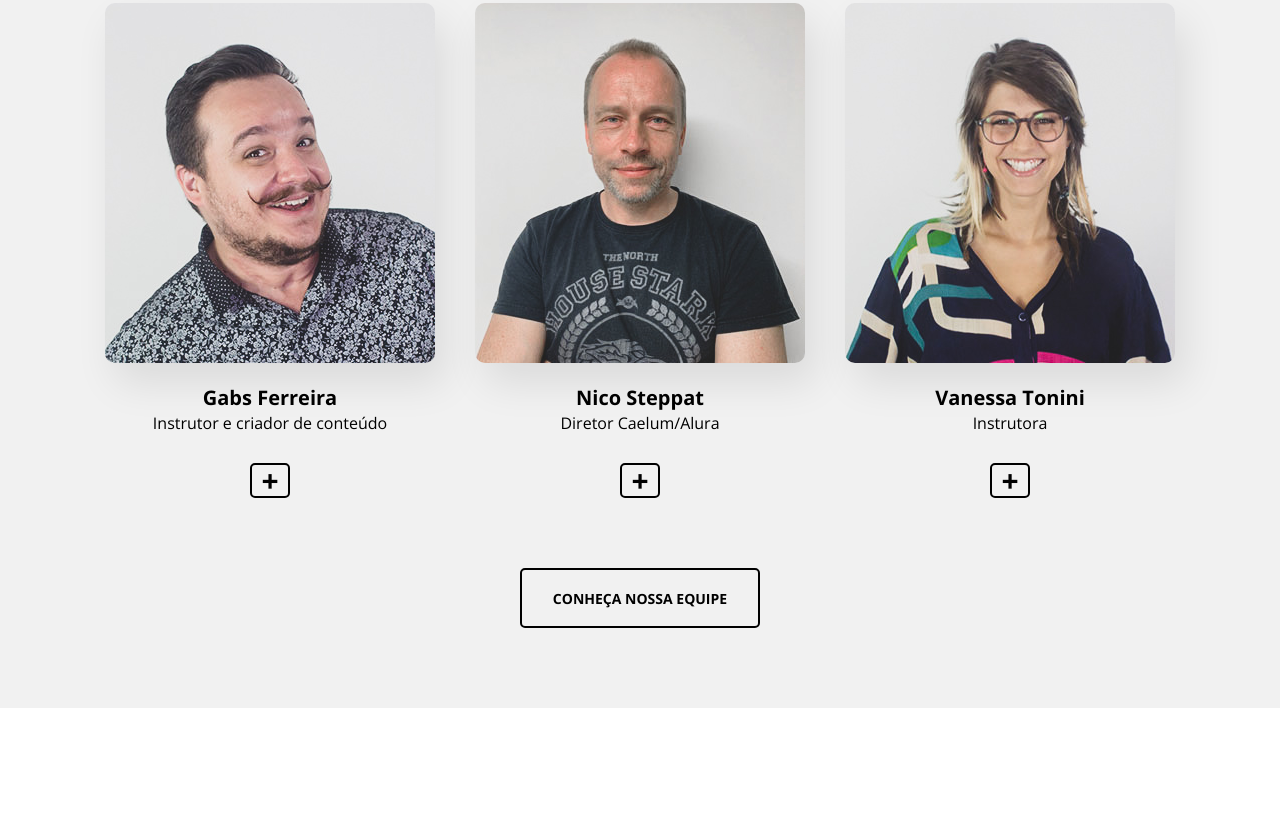
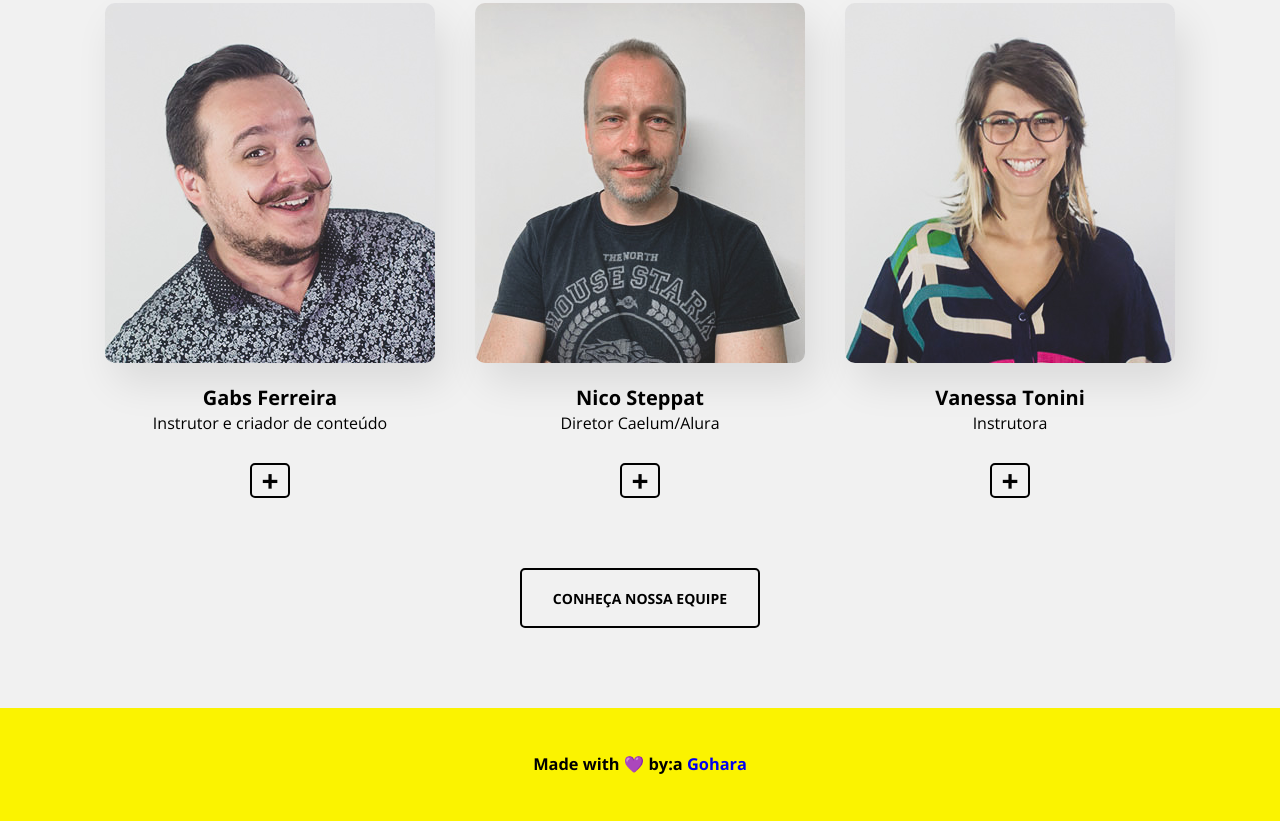
Before and after one commit to GoharaJunior/caelum, a website: page index.html in a window 1280 px wide. Shown: the part 2504-3325 px from the top of the page. Before the commit the page ends 3212 px from the top, so only its background shows below. Drawn offline with nearby package versions, Linux system fonts and the light colour scheme.

Commit message:
Footer finalizado, site finalizado

```diff
--- /dev/null
+++ b/css/SCSS/layouts/_footer.scss
@@ -0,0 +1,11 @@
+footer {
+  text-align: center;
+  background-color: $primary-color;
+  padding: 30px;
+  @include title-micro;
+}
+
+footer img {
+  margin: 0 auto;
+  width: 100px;
+}
--- a/css/SCSS/layouts/_header.scss
+++ b/css/SCSS/layouts/_header.scss
@@ -42,7 +42,6 @@
   z-index: 1;
   @include container-fluid;
 }
-
 .img-menu {
   cursor: pointer;
 }
--- a/index.html
+++ b/index.html
@@ -185,5 +185,9 @@
       <a class="btn-5" href="#">Conheça nossa equipe</a>
     </div>
   </section>
+  <!-- FOOTER -->
+  <footer class="footer-bg">
+    <h3>Made with 💜 by:a <a href="https://github.com/GoharaJunior">Gohara</a> </h3>
+  </footer>
 </body>
 </html>
```
Also changed, not shown: css/SCSS/layouts/_courses.scss (line endings or trailing spaces), css/styles.css, img/Gohara-logo.png (added).
